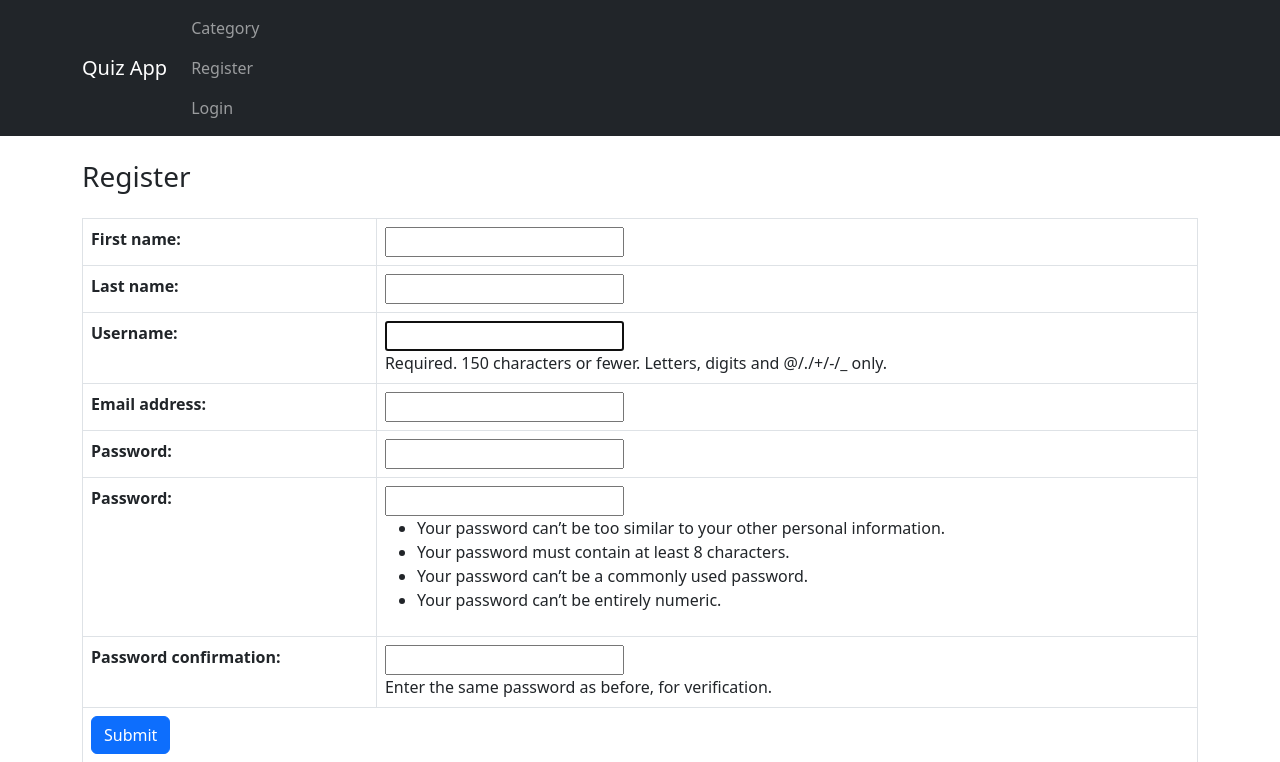
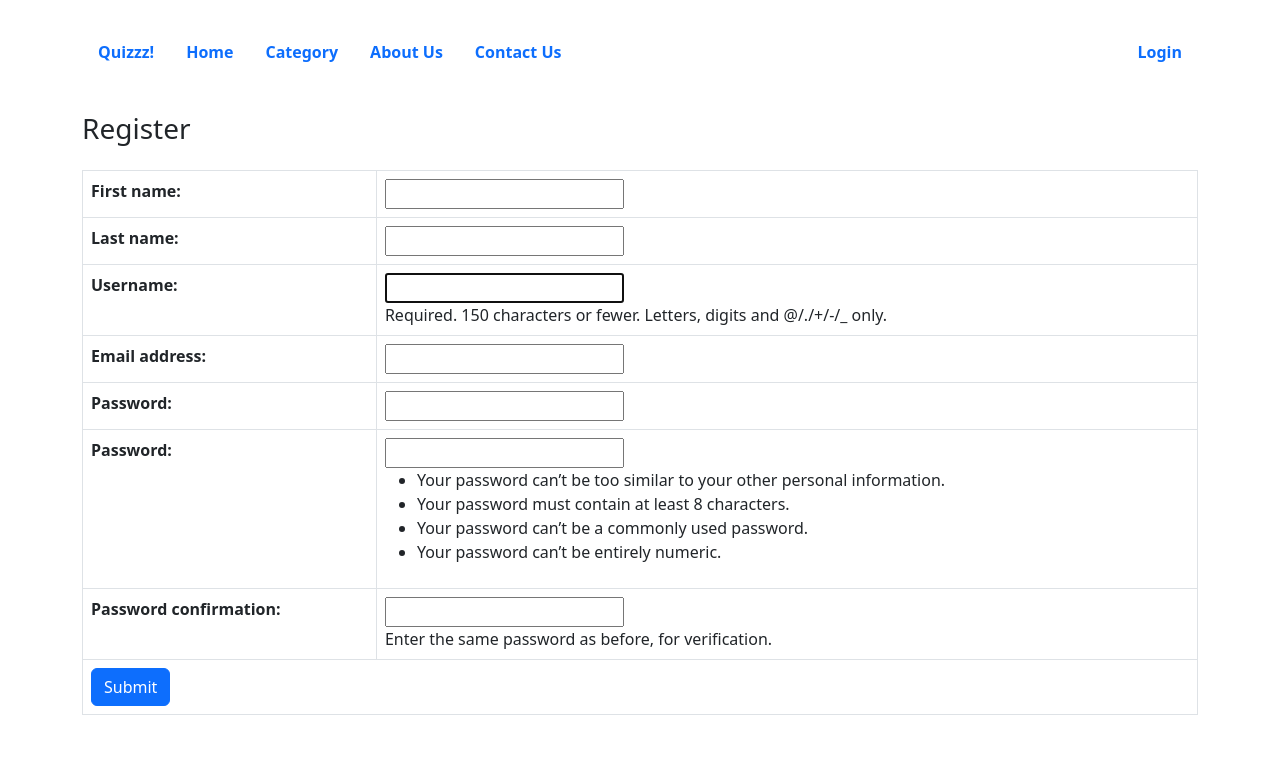
Before and after one commit to nhyadav/quizproj, a Django app: page /account/register in a window 1280 px wide. Shown: the top 762 px of the page. Run offline with Django 3.2, Linux system fonts and the light colour scheme.

Commit message:
solve error and customized navbar

```diff
--- a/myapp/templates/registration/category-questions.html
+++ b/myapp/templates/registration/category-questions.html
@@ -5,7 +5,7 @@
 
 <div class="card my-4 border-primary">
     <h4 class="card-header border-primary">{{question.question}}?</h4>
-    <form methon="post"> action="{%url 'submit_answer' categoey.id question.id%}">
+    <form methon="post" action="{%url 'submit_answer' category.id question.id%}">
         {% csrf_token %}
     <div class="card-body">
         <table class="table table-boardered">
--- a/myapp/templates/registration/register.html
+++ b/myapp/templates/registration/register.html
@@ -8,23 +8,37 @@
     <link href="https://cdn.jsdelivr.net/npm/bootstrap@5.2.0-beta1/dist/css/bootstrap.min.css" rel="stylesheet" integrity="sha384-0evHe/X+R7YkIZDRvuzKMRqM+OrBnVFBL6DOitfPri4tjfHxaWutUpFmBp4vmVor" crossorigin="anonymous">
   </head>
   <body>
-    <nav class="navbar navbar-expand-lg navbar-dark bg-dark ">
-  <div class="container">
-    <a class="navbar-brand" href="#">Quiz App</a>
-    <button class="navbar-toggler" type="button" data-bs-toggle="collapse" data-bs-target="#navbarNav" aria-controls="navbarNav" aria-expanded="false" aria-label="Toggle navigation">
-      <span class="navbar-toggler-icon"></span>
-    </button>
-    <div class="collapse navbar-collapse" id="navbarNav">
-      <ul class="navbar-nav">
-        <li class="nav-item">
-          <a class="nav-link" aria-current="page" href="{% url 'categories'%}">Category</a>
-          <a class="nav-link" href="{% url 'register'%}">Register</a>
-          <a class="nav-link" href="{% url 'login'%}">Login</a>
-        </li>
-        </ul>
+    <div class="container my-3 py-3 rounded-3" style="background-color:white; color:red;">
+
+      <div class="row g-0">
+        <div class="col-sm-6 col-md-8">
+            <ul class="nav nav-pills">
+                <li class="nav-item">
+                    <a class="nav-link" aria-current="page" href="/"><b>Quizzz!</b></a>
+                </li>
+                <li class="nav-item">
+                    <a class="nav-link" href="/"><b>Home</b></a>
+                </li>
+                <li class="nav-item">
+                    <a class="nav-link" href="/categories"><b>Category</b></a>
+                </li>
+                <li class="nav-item">
+                    <a class="nav-link"><b>About Us</b></a>
+                </li>
+                <li class="nav-item">
+                    <a class="nav-link"><b>Contact Us</b></a>
+                </li>
+          </ul>
+        </div>
+        <div class="col-6 col-md-4">
+            <ul class="nav justify-content-end">
+                <li class="nav-item">
+                  <a class="nav-link" href="{% url 'login'%}"><b>Login</b></a>
+                </li
+              </ul>
+        </div>
+      </div>
     </div>
-  </div>
-</nav>
     <div class="container my-4">
         <h3 class="my-4">Register</h3>
     <form method="post" action="">
```
Also changed, not shown: myapp/templates/registration/base.html (+36 -2 lines), myapp/templates/registration/login.html (+30 -16 lines), db.sqlite3.
